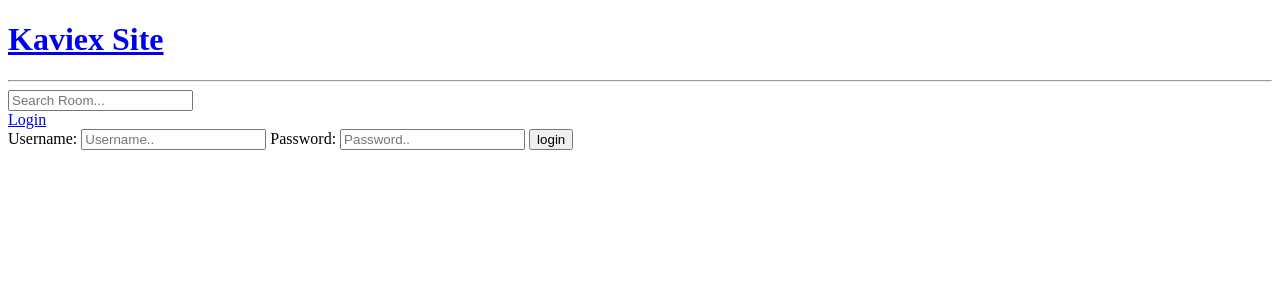
After one commit to Dwsc14/PythonWeb, a Django app: page /login/ in a window 1280 px wide. The commit adds this page. Shown: the top 300 px of the page. Run offline with Django 4.2, Linux system fonts and the light colour scheme.

Commit message:
Update 121

```diff
--- a/base/templates/base/delete.html
+++ b/base/templates/base/delete.html
@@ -13,7 +13,5 @@
         <input type="submit" value="Confirm" />
 
     </form>
-
 </div>
-
 {% endblock content %}
--- /dev/null
+++ b/base/templates/base/login.html
@@ -0,0 +1,20 @@
+{% extends "main.html" %}
+
+{% block content %}
+
+<div>
+    <form method="POST" action="">
+        {% csrf_token %}
+
+        <label>Username:</label>
+        <input type="text" name="username" placeholder="Username..">
+
+        <label>Password:</label>
+        <input type="password" name="password" placeholder="Password..">
+
+        <input type="submit" value="login">
+
+    </form>
+</div>
+
+{% endblock content %}
--- a/base/urls.py
+++ b/base/urls.py
@@ -2,6 +2,8 @@ from django.urls import path
 from . import views
 
 urlpatterns = [
+    path('login/', views.loginPage, name='login'),
+    path('logout/', views.logoutUser, name='logout'),
     path('', views.index, name='home'),
     path('room/<str:pk>/', views.room, name='room'),
     path('create_room/', views.create_room, name='create_room'),
--- a/base/views.py
+++ b/base/views.py
@@ -1,13 +1,59 @@
+import django
 from django.shortcuts import render, redirect
-from .models import Room
+from django.db.models import Q
+from matplotlib.style import use
+from django.http import HttpResponse
+from .models import Room, Topic
 from .forms import RoomForm
+from django.contrib.auth.models import User
+from django.contrib import messages
+from django.contrib.auth import authenticate, login, logout
+from django.contrib.auth.decorators import login_required
 
 # Create your views here.
 
 
+def loginPage(request):
+
+    if request.method == 'POST':
+        username = request.POST.get('username')
+        password = request.POST.get('password')
+
+        try:
+            user = User.objects.get(username=username)
+        except:
+            messages.error(request, 'User not exist')
+
+        user = authenticate(request, username=username, password=password)
+        if user is not None:
+            login(request, user)
+            return redirect('home')
+        else:
+            messages.error(request, 'Username or password do not right')
+
+    context = {}
+    return render(request, 'base/login.html', context)
+
+
+def logoutUser(request):
+    logout(request)
+    return redirect('home')
+
+
+@login_required(login_url='login')
 def index(request):
-    rooms = Room.objects.all()
-    content = {'rooms': rooms}
+    q = request.GET.get('q') if request.GET.get('q') != None else ''
+
+    rooms = Room.objects.filter(
+        Q(topic__topic__contains=q) |
+        Q(name__icontains=q) |
+        Q(description__icontains=q)
+    )
+
+    # rooms = Room.objects.all()
+    topics = Topic.objects.all()
+
+    content = {'rooms': rooms, 'topics': topics}
     return render(request, 'base/home.html', content)
 
 
@@ -17,6 +63,7 @@ def room(request, pk):
     return render(request, 'base/room.html', content)
 
 
+@login_required(login_url='login')
 def create_room(request):
     form = RoomForm
     if request.method == 'POST':
@@ -29,9 +76,13 @@ def create_room(request):
     return render(request, 'base/room_form.html', context)
 
 
+@login_required(login_url='login')
 def update_room(request, pk):
     room = Room.objects.get(id=pk)
     form = RoomForm(instance=room)
+
+    if request.user != room.host:
+        return HttpResponse('You are not allowed here')
 
     if request.method == 'POST':
         form = RoomForm(request.POST, instance=room)
@@ -43,8 +94,11 @@ def update_room(request, pk):
     return render(request, 'base/room_form.html', context)
 
 
+@login_required(login_url='login')
 def delete_room(request, pk):
     room = Room.objects.get(id=pk)
+    if request.user != room.host:
+        return HttpResponse('You are not allowed here')
     if request.method == 'POST':
         room.delete()
         return redirect('home')
--- a/templates/main.html
+++ b/templates/main.html
@@ -11,6 +11,16 @@
 </head>
 
 <body>
+    {% include "navbar.html" %}
+
+    {% if messages %}
+    <ul class="messages">
+        {% for message in messages %}
+        <li>{{ message }}</li>
+        {% endfor %}
+    </ul>
+    {% endif %}
+
     {% block content %}
 
     {% endblock content %}
--- /dev/null
+++ b/templates/navbar.html
@@ -0,0 +1,15 @@
+<a href="/">
+    <h1>Kaviex Site</h1>
+</a>
+
+<hr>
+
+<form method="GET" action="{% url 'home' %}">
+    <input type="text" name="q" placeholder="Search Room...">
+</form>
+
+{% if request.user.is_authenticated %}
+<a href="{% url 'logout' %}">Logout</a>
+{% else %}
+<a href="{% url 'login' %}">Login</a>
+{% endif %}
```
Also changed, not shown: base/templates/base/home.html (+28 -3 lines), db.sqlite3.
